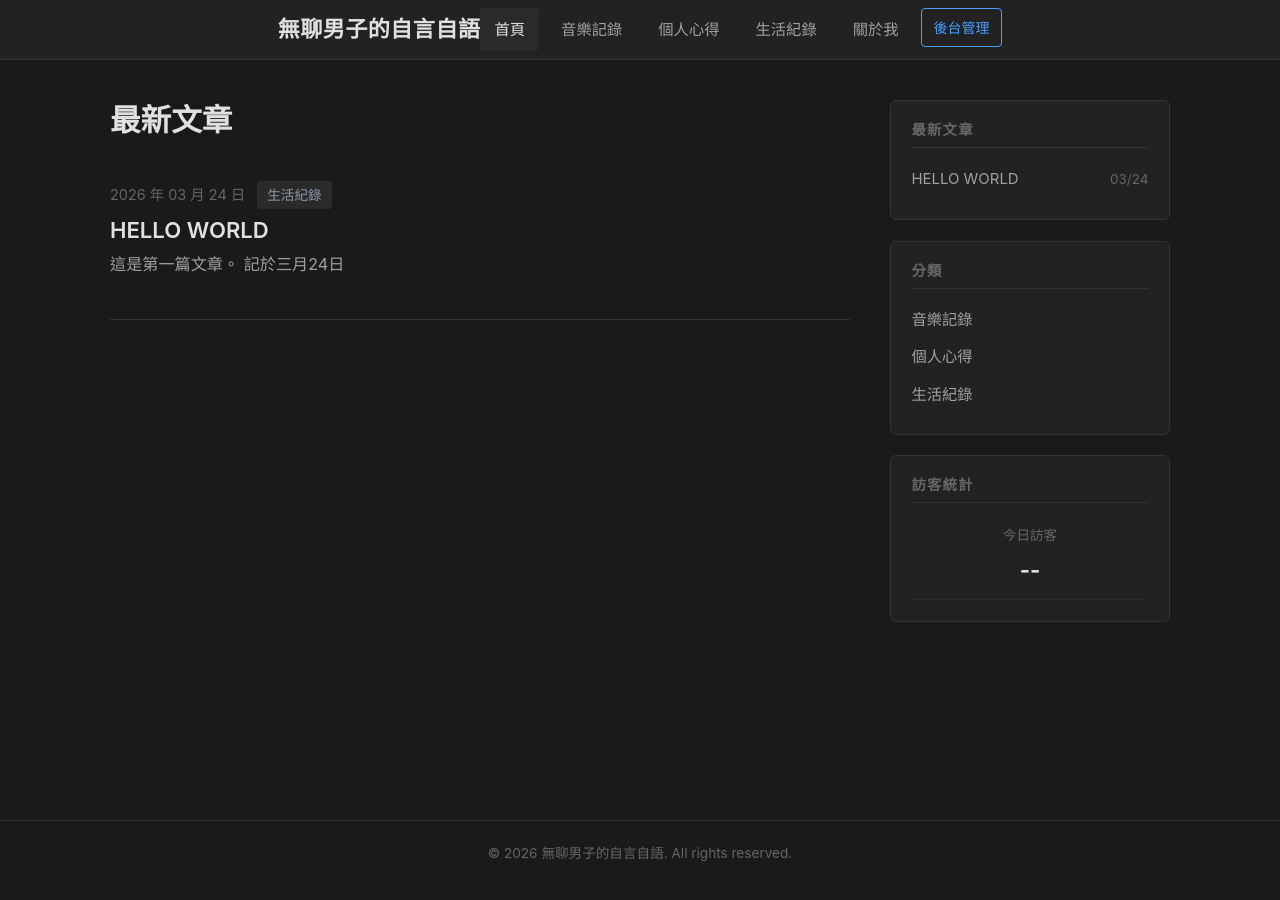
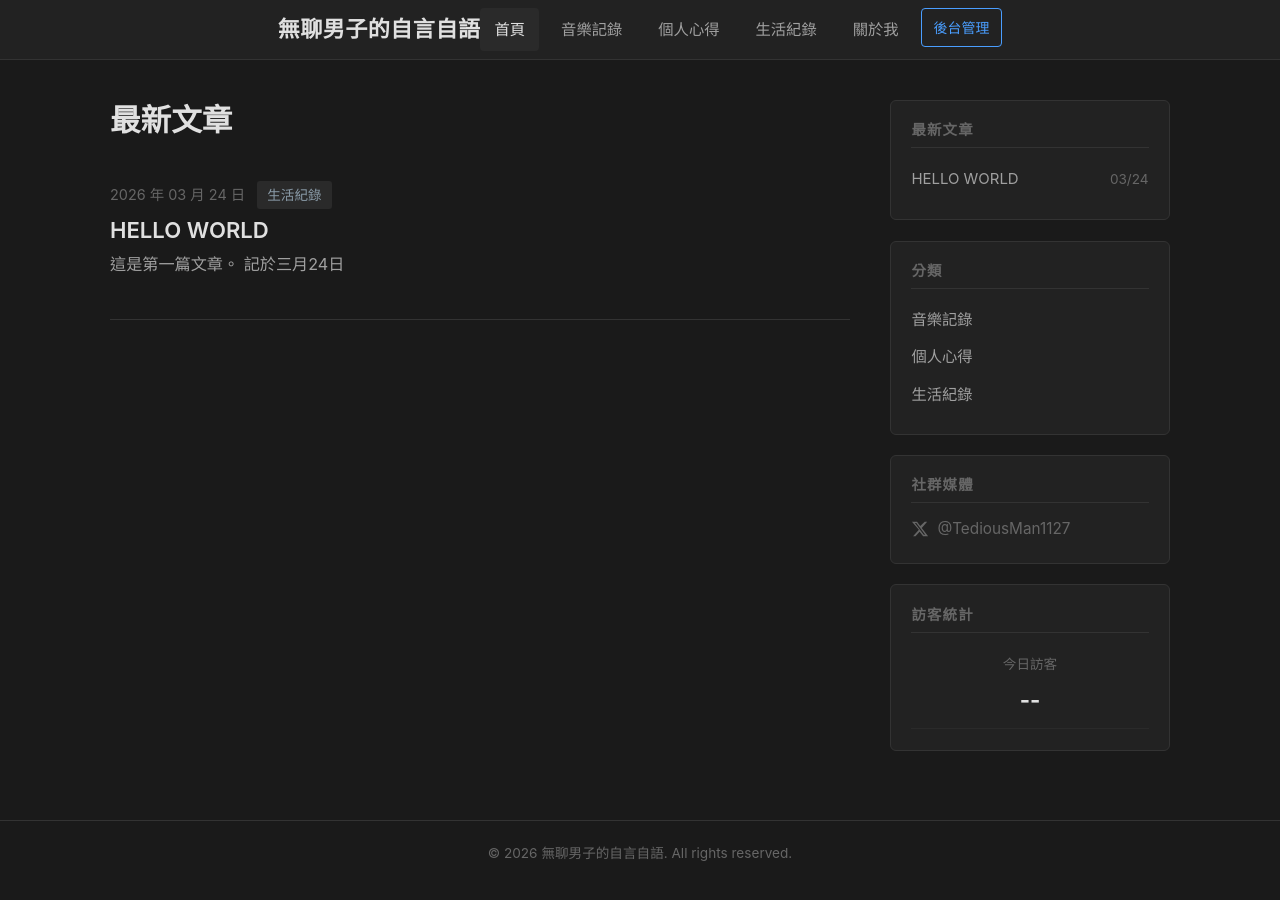
Before and after one commit to TediousMan/tediousman.github.io, a Jekyll site: the page built from index.html, in a window 1280 px wide. Built offline with Jekyll 4.4.1, drawn with Linux system fonts in a browser that asks for light colours; the list of posts is cut into pages by our own code; comment, search, counter and statistics services are not loaded.

Commit message:
在 sidebar 新增 X (Twitter) 社群連結
Co-Authored-By: Claude Sonnet 4.6 <noreply@anthropic.com>

```diff
--- a/_includes/sidebar.html
+++ b/_includes/sidebar.html
@@ -21,6 +21,16 @@
       <li><a href="{{ '/reflections' | relative_url }}">個人心得</a></li>
       <li><a href="{{ '/life' | relative_url }}">生活紀錄</a></li>
     </ul>
+  </section>
+
+  <section class="sidebar-section">
+    <h3>社群媒體</h3>
+    <div class="social-links">
+      <a href="https://x.com/TediousMan1127" target="_blank" rel="noopener" class="social-link">
+        <svg viewBox="0 0 24 24" width="18" height="18" fill="currentColor"><path d="M18.244 2.25h3.308l-7.227 8.26 8.502 11.24H16.17l-4.714-6.231-5.401 6.231H2.747l7.73-8.835L1.254 2.25H8.08l4.253 5.622 5.911-5.622zm-1.161 17.52h1.833L7.084 4.126H5.117z"/></svg>
+        <span>@TediousMan1127</span>
+      </a>
+    </div>
   </section>
 
   <section class="sidebar-section visitor-stats">
--- a/_sass/_sidebar.scss
+++ b/_sass/_sidebar.scss
@@ -73,6 +73,26 @@
   }
 }
 
+.social-links {
+  display: flex;
+  flex-direction: column;
+  gap: 8px;
+}
+
+.social-link {
+  display: flex;
+  align-items: center;
+  gap: 8px;
+  color: $text-muted;
+  text-decoration: none;
+  font-size: 0.9rem;
+  transition: color 0.2s;
+
+  &:hover {
+    color: $text-primary;
+  }
+}
+
 .visitor-counter {
   display: flex;
   flex-direction: column;
```
